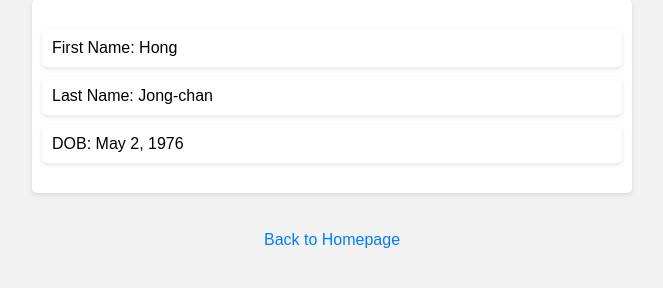
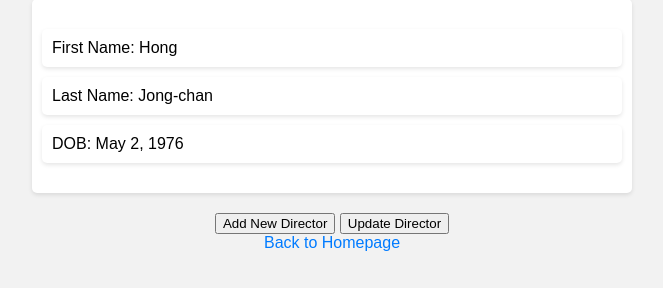
Before and after one commit to RyanPivirotto/4460-group-project, a Django app: template KDRAMA/drama_app/templates/director_list.html in a window 1280 px wide. Shown: the part 2149-2437 px from the top of the page, without its empty margins (308-971 px from the left). Before the commit the page ends 2397 px from the top, so only its background shows below. Run offline with Django 5.2, Linux system fonts and the light colour scheme; the template is opened without the code that fills it: values that come from a table or form of the project are taken from there, others are empty; data comes from the database, SQL or seed files in the repository; both versions use the stored data as it was after the commit; parts of the project's set-up code (start-up, migrations or seed data) failed here and were passed over.

Commit message:
yes changes

```diff
--- a/KDRAMA/drama_app/templates/director_list.html
+++ b/KDRAMA/drama_app/templates/director_list.html
@@ -50,6 +50,8 @@
         </li>
         {% endfor %}
     </ul>
+    <a href="director_add.html"><button>Add New Director</button></a>
+    <a href="director_update.html"><button>Update  Director</button></a>
     <br>
     <a href="{% url 'homepage' %}">Back to Homepage</a>
     <br>
--- a/KDRAMA/drama_app/urls.py
+++ b/KDRAMA/drama_app/urls.py
@@ -17,6 +17,7 @@ urlpatterns = [
     path('homepage/', HomepageView.as_view(), name = 'homepage'),
     path('login/', LoginView.as_view(), name='login'),
     path('awards/', AwardList.as_view(), name='award-list'),
+    path('director')
     #path('awards/add/', AwardAdd.as_view(), name='award-add'),
     #path('award/<int:id>/delete', AwardDelete.as_view(), name='award-delete'),
     #path('award/<int:id>/update', AwardUpdate.as_view(), name='award=update'),
```
Also changed, not shown: KDRAMA/db.sqlite3, 4 other files.
